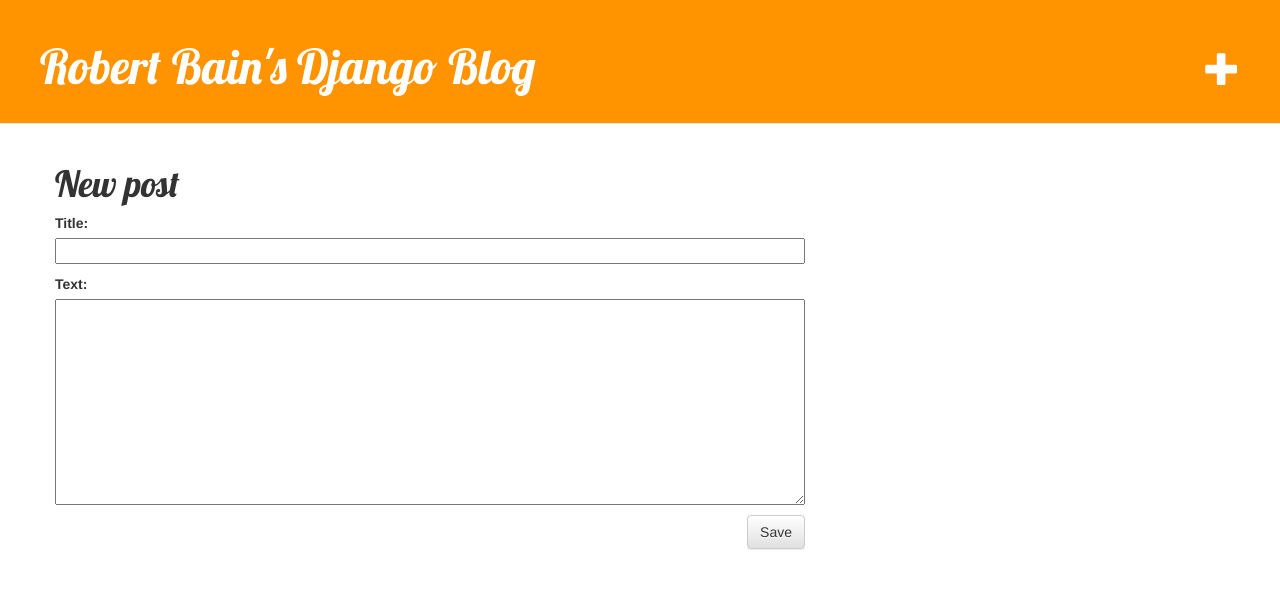
After one commit to bainro/my-first-blog, a Django app: page /post/new/ in a window 1280 px wide. The commit adds this page. Shown: the top 589 px of the page. Run offline with Django 3.2, Linux system fonts and the light colour scheme; the visitor is signed in with stand-in values (Sample User, id 1); some libraries are stand-ins or nearby versions.

Commit message:
Added ability to add/edit articles for auth users.

```diff
--- /dev/null
+++ b/blog/forms.py
@@ -0,0 +1,9 @@
+from django import forms
+
+from .models import Post
+
+class PostForm(forms.ModelForm):
+
+    class Meta:
+        model = Post
+        fields = ('title', 'text',)
--- a/blog/static/css/blog.css
+++ b/blog/static/css/blog.css
@@ -14,12 +14,17 @@
     margin-left: 40px;
 }
 
+#header {
+	display: inline-block;
+}
+
 h1, h2, h3, h4 {
     font-family: 'Lobster', cursive;
 }
 
 .date {
     color: #828282;
+    display: inline-block;
 }
 
 .save {
@@ -32,6 +37,7 @@
 
 .top-menu, .top-menu:hover, .top-menu:visited {
     color: #ffffff;
+    margin-top: 30px;
     float: right;
     font-size: 26pt;
     margin-right: 20px;
--- a/blog/templates/blog/base.html
+++ b/blog/templates/blog/base.html
@@ -9,7 +9,10 @@
     </head>
     <body>
         <div class="page-header">
-            <h1><a href="/">Robert Bain's Django Blog</a></h1>
+            <h1 id="header"><a href="/">Robert Bain's Django Blog</a></h1>
+            {% if user.is_authenticated %}
+                <a href="{% url 'post_new' %}" class="top-menu"><span class="glyphicon glyphicon-plus"></span></a>
+            {% endif %}
         </div>
         <div class="content container">
             <div class="row">
--- a/blog/templates/blog/post_detail.html
+++ b/blog/templates/blog/post_detail.html
@@ -7,6 +7,9 @@
                 {{ post.published_date }}
             </div>
         {% endif %}
+        {% if user.is_authenticated %}
+             <a class="btn btn-default" href="{% url 'post_edit' pk=post.pk %}"><span class="glyphicon glyphicon-pencil"></span></a>
+        {% endif %}
         <h1>{{ post.title }}</h1>
         <p>{{ post.text|linebreaksbr }}</p>
     </div>
--- /dev/null
+++ b/blog/templates/blog/post_edit.html
@@ -0,0 +1,9 @@
+{% extends 'blog/base.html' %}
+
+{% block content %}
+    <h1>New post</h1>
+    <form method="POST" class="post-form">{% csrf_token %}
+        {{ form.as_p }}
+        <button type="submit" class="save btn btn-default">Save</button>
+    </form>
+{% endblock %}
--- a/blog/urls.py
+++ b/blog/urls.py
@@ -4,4 +4,6 @@
 urlpatterns = [
     url(r'^$', views.post_list, name='post_list'),
     url(r'^post/(?P<pk>\d+)/$', views.post_detail, name='post_detail'),
+    url(r'^post/new/$', views.post_new, name='post_new'),
+    url(r'^post/(?P<pk>\d+)/edit/$', views.post_edit, name='post_edit'),
 ]
--- a/blog/views.py
+++ b/blog/views.py
@@ -1,7 +1,9 @@
+from django.shortcuts import redirect
 from django.shortcuts import render
 from django.utils import timezone
 from .models import Post
 from django.shortcuts import render, get_object_or_404
+from .forms import PostForm
 
 def post_list(request):
     posts = Post.objects.filter(published_date__lte=timezone.now()).order_by('published_date')
@@ -10,3 +12,30 @@
 def post_detail(request, pk):
     post = get_object_or_404(Post, pk=pk)
     return render(request, 'blog/post_detail.html', {'post': post})
+
+def post_new(request):
+    if request.method == "POST":
+        form = PostForm(request.POST)
+        if form.is_valid():
+            post = form.save(commit=False)
+            post.author = request.user
+            post.published_date = timezone.now()
+            post.save()
+            return redirect('post_detail', pk=post.pk)
+    else:
+        form = PostForm()
+    return render(request, 'blog/post_edit.html', {'form': form})
+
+def post_edit(request, pk):
+    post = get_object_or_404(Post, pk=pk)
+    if request.method == "POST":
+        form = PostForm(request.POST, instance=post)
+        if form.is_valid():
+            post = form.save(commit=False)
+            post.author = request.user
+            post.published_date = timezone.now()
+            post.save()
+            return redirect('post_detail', pk=post.pk)
+    else:
+        form = PostForm(instance=post)
+    return render(request, 'blog/post_edit.html', {'form': form})
```
